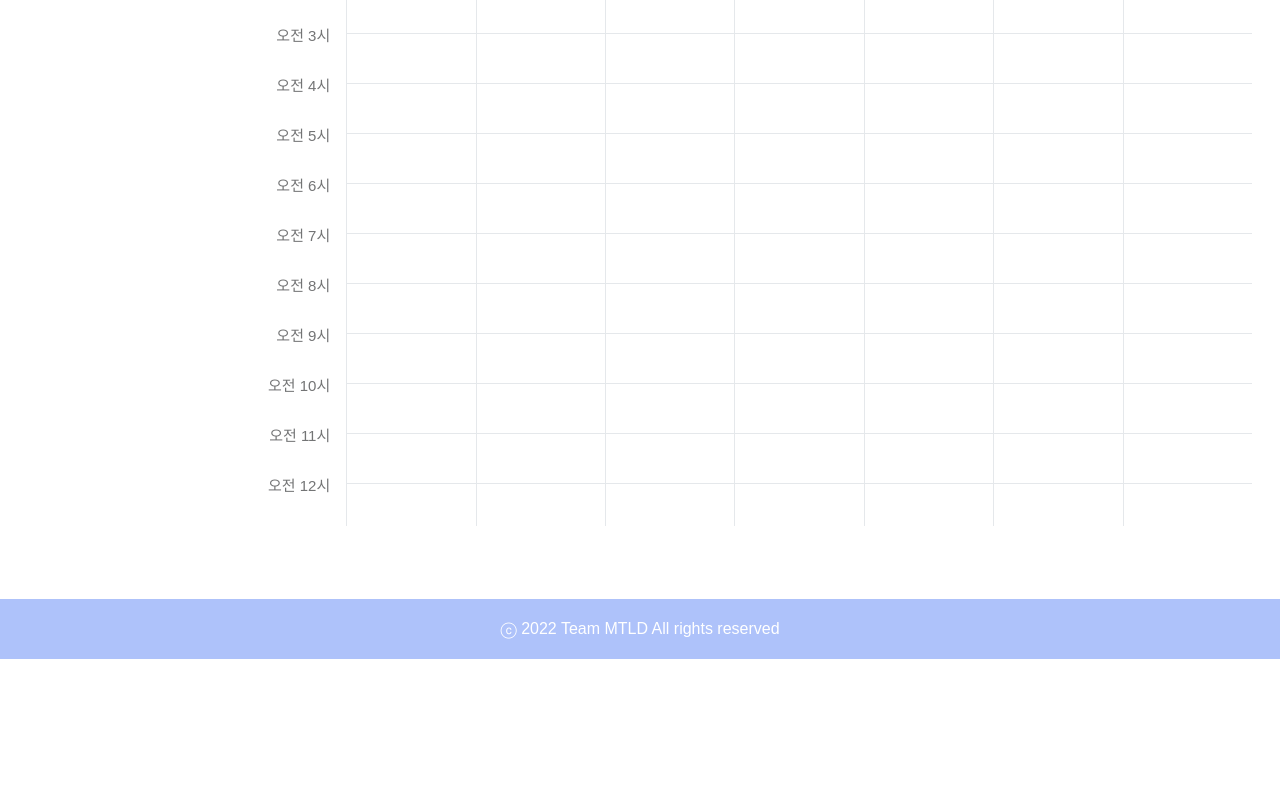
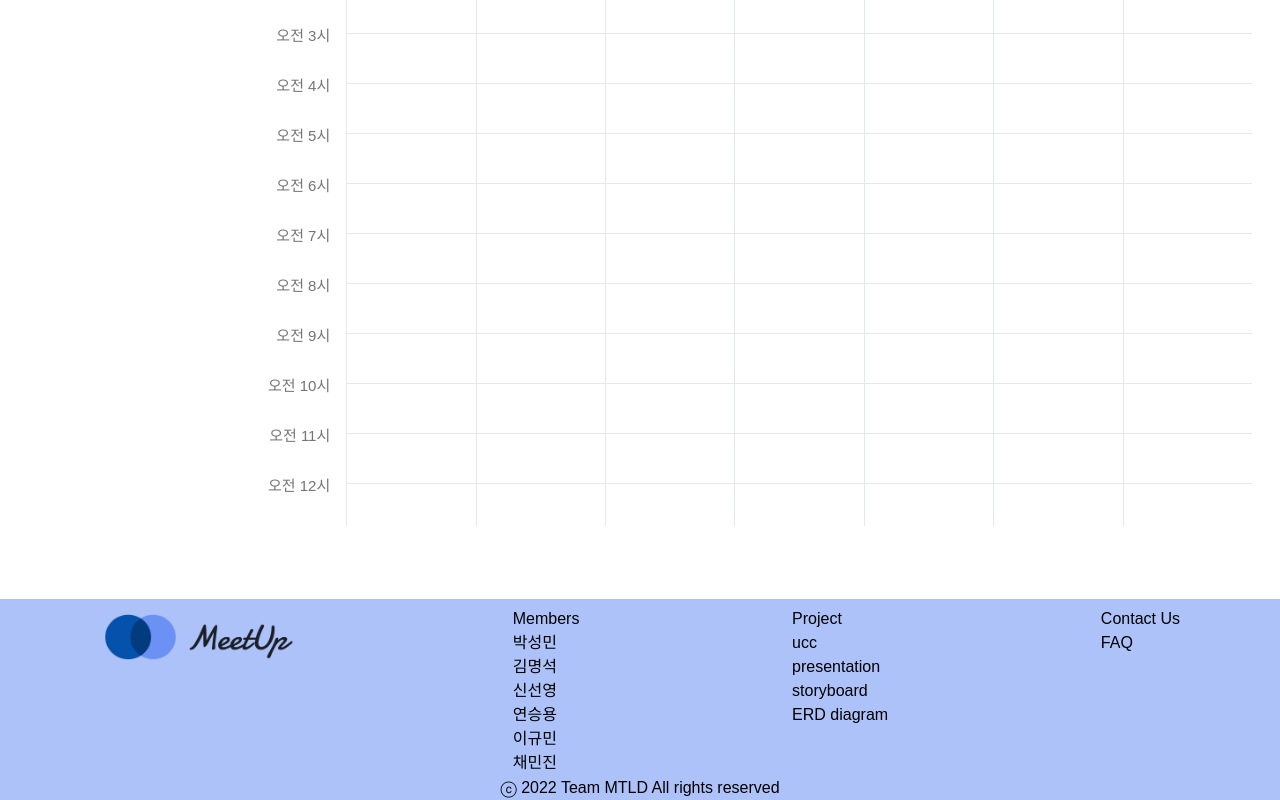
Before and after one commit to drsuneamer/MeetUp, a React (Create React App) app in the folder frontend/: page / in a window 1280 px wide. Shown: the part 225-1025 px from the top of the page. Before the commit the page ends 884 px from the top, so only its background shows below. Built offline with nearby package versions, Linux system fonts and the light colour scheme.

Commit message:
[#S07P31A102-155][FE] feat: basic contents for footer

```diff
--- a/frontend/src/components/layout/Footer.tsx
+++ b/frontend/src/components/layout/Footer.tsx
@@ -1,7 +1,35 @@
+import LogoImage from '../../assets/logo_title.png';
+
 function Footer() {
   return (
-    <div className="flex items-center justify-center bg-[#AEC2FA] w-full h-l">
-      <div className="text-background">ⓒ 2022 Team MTLD All rights reserved</div>
+    <div className="flex flex-col items-center bg-[#AEC2FA] w-full pt-2">
+      <div className="flex w-full items-start justify-between px-[100px]">
+        <img src={LogoImage} alt="logo" width="200px" />
+        <div>
+          <p>Members</p>
+          <p>박성민</p>
+          <p>김명석</p>
+          <p>신선영</p>
+          <p>연승용</p>
+          <p>이규민</p>
+          <p>채민진</p>
+        </div>
+
+        <div>
+          <p>Project</p>
+          <p>ucc</p>
+          <p>presentation</p>
+          <p>storyboard</p>
+          <p>ERD diagram</p>
+        </div>
+
+        <div>
+          <p>Contact Us</p>
+          <p>FAQ</p>
+        </div>
+      </div>
+      <hr />
+      <div className="">ⓒ 2022 Team MTLD All rights reserved</div>
     </div>
   );
 }
```
